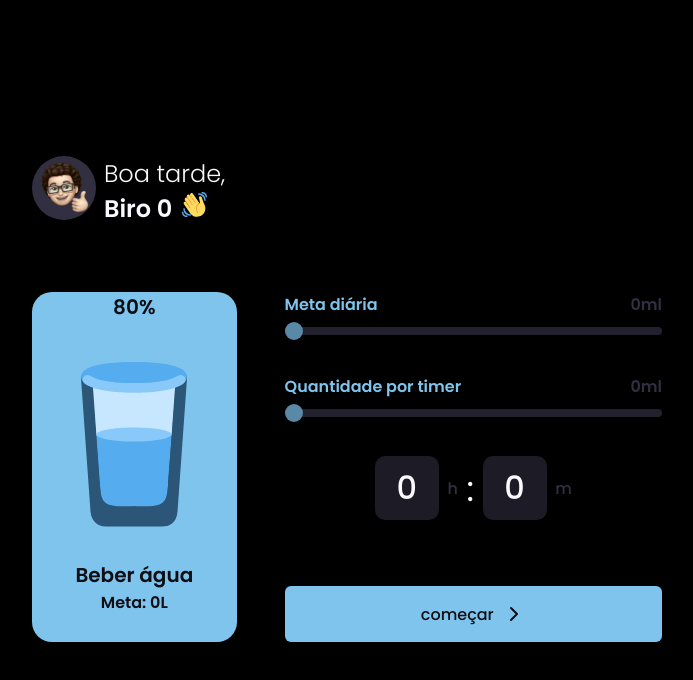
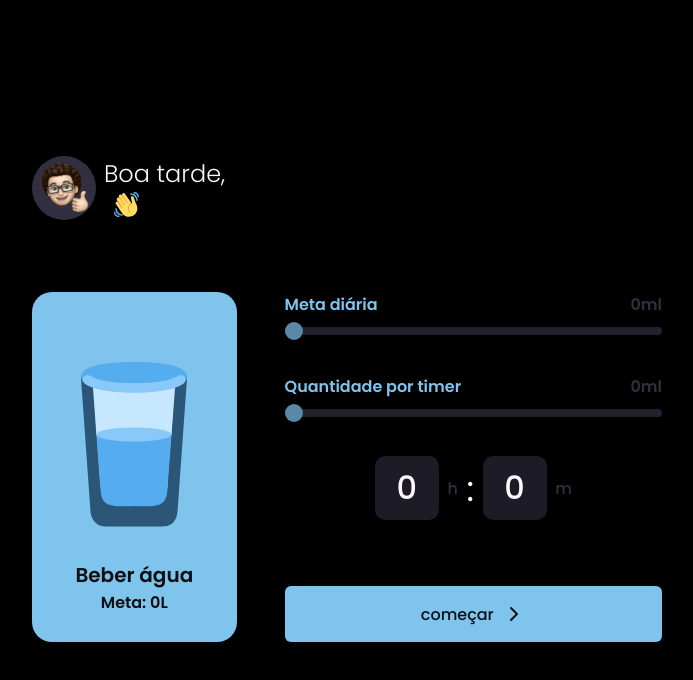
Before and after one commit to acferlucas/water-reminder, a React (Vite) app: page / in a window 1280 px wide. Shown: the top 680 px of the page, without its empty margins (293-986 px from the left). Built offline with nearby package versions, Linux system fonts and the light colour scheme; the HTML template or start-up script is replaced by a standard one.

Commit message:
boraCodar Complete

```diff
--- a/src/App.tsx
+++ b/src/App.tsx
@@ -1,7 +1,5 @@
-import iconImg from './assets/icon.svg'
-import acenoImg from './assets/emoji.svg'
 import { globalCss, styled } from './styles'
-import { ActionCard, Button, InputTimer, SliderInput, ReminderModal } from './components';
+import { ActionCard, Button, InputTimer, SliderInput, Header, Modal } from './components';
 import { ChevronRight } from 'lucide-react';
 import { useState } from 'react';
 
@@ -56,55 +54,34 @@ const Wrapper = styled('div', {
 
 })
 
-const Header = styled('header', {
-  height: '3.9375rem',
-  width: '12.1875rem',
-  display: 'flex',
-  gap: '0.5rem',
-
-  fontSize: '$md',
-  fontWeight: '$light',
-  color: '$gray-100',
-
-  img: {
-    height: '4rem',
-  },
-
-  span: {
-    width: '7.625rem',
-
-    p: {
-      img: {
-        marginLeft: '10px',
-        height: '1.5625rem',
-      }
-    }
-  },
-
-})
-
-
 function App() {
   globalStyles();
+
   const [openModal, setOpenModal] = useState(false)
   const [goal, setGoal] = useState(0)
   const [quantityPerTime, setQuantityPerTime] = useState(0)
   const [quantityPerTimeConsumed, setQuantityPerTimeConsumed] = useState(0);
 
-  const [tempoTimerHours, setTempoTimerHours] = useState(0);
-  const [tempoTimerMinutes, setTempoTimerMinutes] = useState(0);
+  const [timerHours, setTimerHours] = useState(0);
+  const [timerMinutes, setTimerMinutes] = useState(0);
+
+  const [isJobRunning, setIsJobRunning] = useState(false);
 
   function clearApplication() {
     setGoal(0)
     setQuantityPerTime(0)
     setQuantityPerTimeConsumed(0)
-    setTempoTimerHours(0)
-    setTempoTimerMinutes(0)
+    setTimerHours(0)
+    setTimerMinutes(0)
+
+    setIsJobRunning(false)
+
   }
 
   function handlerStart() {
-    alert('job is running...')
-    const totalTimeInMinutes = tempoTimerHours * 60 + tempoTimerMinutes;
+
+    setIsJobRunning(true)
+    const totalTimeInMinutes = timerHours * 60 + timerMinutes;
 
     try {
       if (!isNaN(goal) && !isNaN(quantityPerTime) && !isNaN(totalTimeInMinutes)) {
@@ -118,7 +95,6 @@ function App() {
 
         let quantityPerTimeConsumedCount = 0;
 
-        // Cria um timer para notificar o usuário a cada totalTimeInMinutes minutos.
         const timerInterval = setInterval(() => {
           if (quantityPerTimeConsumedCount < goal) {
             setQuantityPerTimeConsumed((prevQuantity) => prevQuantity + quantityPerTime);
@@ -130,7 +106,7 @@ function App() {
             clearApplication()
             alert('Meta atingida! Não é mais necessário beber água.');
           }
-        }, 1000); //totalTimeInMinutes * 60000
+        }, 3000); //totalTimeInMinutes * 60000
 
       } else {
         throw new Error('Some parameters are required and are not provided');
@@ -145,17 +121,9 @@ function App() {
   return (
     <main>
       <Wrapper>
-        <Header>
-          <img src={iconImg} alt="avatar" />
-          <span>
-            <p>
-              Boa tarde, <strong>Biro {quantityPerTimeConsumed}</strong>
-              <img src={acenoImg} alt="aceno" />
-            </p>
-          </span>
-        </Header>
+       <Header />
         <div>
-          <ActionCard goal={goal} />
+          <ActionCard goal={goal} quantityPerTimeConsumed={quantityPerTimeConsumed} cardImage='water'  />
           <section>
 
             <SliderInput
@@ -169,14 +137,15 @@ function App() {
               goal={quantityPerTime}
               handlerChangeGoal={setQuantityPerTime}
             />
+
             <InputTimer
-              tempoTimerHours={tempoTimerHours}
-              tempoTimerMinutes={tempoTimerMinutes}
-              handlerChangeHours={setTempoTimerHours}
-              handlerChangeMinutes={setTempoTimerMinutes}
+              timerHours={timerHours}
+              timerMinutes={timerMinutes}
+              handlerChangeHours={setTimerHours}
+              handlerChangeMinutes={setTimerMinutes}
             />
 
-            <Button onClick={handlerStart} >
+            <Button onClick={handlerStart} disabled={isJobRunning} >
               começar
               <ChevronRight />
             </Button>
@@ -184,15 +153,10 @@ function App() {
           </section>
         </div>
       </Wrapper>
-      {
-        openModal && (
-          <ReminderModal.layout>
-            <ReminderModal.button handlerButtonClicked={() => setOpenModal(!openModal)} />
-            <ReminderModal.image type='water' />
-            <ReminderModal.text text='lembrete para beber água' />
-          </ReminderModal.layout>
-        )
-      }
+      <Modal
+        isOpen={openModal}
+        onClose={() => setOpenModal(!openModal)}
+      />
     </main>
   )
 }
--- a/src/components/Button/index.tsx
+++ b/src/components/Button/index.tsx
@@ -18,6 +18,10 @@ export const Button = styled('button', {
     backgroundColor: '$blue-dark',
     cursor: 'pointer',
   },
+  '&:disabled': {
+    backgroundColor: '$blue-dark',
+    cursor: 'default',
+  },
   svg: {
     width: '24px',
     height: '24px'
--- /dev/null
+++ b/src/components/Header/index.tsx
@@ -0,0 +1,44 @@
+import iconImg from '../../assets/icon.svg'
+import acenoImg from '../../assets/emoji.svg'
+import { styled } from "../../styles"
+
+const HeaderWrapper = styled('header', {
+  height: '3.9375rem',
+  width: '12.1875rem',
+  display: 'flex',
+  gap: '0.5rem',
+
+  fontSize: '$md',
+  fontWeight: '$light',
+  color: '$gray-100',
+
+  img: {
+    height: '4rem',
+  },
+
+  span: {
+    width: '7.625rem',
+
+    p: {
+      img: {
+        marginLeft: '10px',
+        height: '1.5625rem',
+      }
+    }
+  },
+
+})
+
+export default function Header() {
+  return (
+      <HeaderWrapper>
+      <img src={iconImg} alt="avatar" />
+      <span>
+        <p>
+          Boa tarde,
+          <img src={acenoImg} alt="aceno" />
+        </p>
+      </span>
+    </HeaderWrapper>
+  )
+}
--- /dev/null
+++ b/src/components/Modal/index.tsx
@@ -0,0 +1,20 @@
+import { ReminderModal } from "..";
+
+type ModalProps = {
+  isOpen: boolean;
+  onClose: () => void
+}
+
+export default function Modal({ isOpen, onClose }: ModalProps) {
+  if(!isOpen) {
+    return null;
+  }
+
+  return (
+    <ReminderModal.layout>
+      <ReminderModal.button handlerButtonClicked={onClose} />
+      <ReminderModal.image type='water' />
+      <ReminderModal.text text='lembrete para beber água' />
+    </ReminderModal.layout>
+  )
+}
--- a/src/components/ReminderModal/ReminderModalLayout.tsx
+++ b/src/components/ReminderModal/ReminderModalLayout.tsx
@@ -1,11 +1,13 @@
 import { PropsWithChildren } from 'react'
-import { ModalBox } from './styles'
+import { ModalBox, ModalOverlay } from './styles'
 
 
 export function ReminderModalLayout({ children }: PropsWithChildren) {
   return (
-    <ModalBox>
-      {children}
-    </ModalBox>
+    <ModalOverlay>
+      <ModalBox>
+        {children}
+      </ModalBox>
+    </ModalOverlay>
   )
 }
--- a/src/components/ReminderModal/styles.tsx
+++ b/src/components/ReminderModal/styles.tsx
@@ -1,7 +1,21 @@
 import { styled } from "../../styles";
 
+export const ModalOverlay = styled('div', {
+  position: 'fixed',
+  top: '0',
+  left: '0',
+  width: '100%',
+  height: '100%',
+  background: 'rgba(0, 0, 0, 0.5)',
+  zIndex: '999'
+})
 
 export const ModalBox = styled('div', {
+  position: 'fixed',
+  top: '50%',
+  left: '50%',
+  transform: 'translate(-50%, -50%)',
+
   width: '18.6875rem',
   height: '15.875rem',
   background: '$gray-400',
@@ -10,8 +24,10 @@ export const ModalBox = styled('div', {
   display: 'flex',
   flexDirection: 'column',
   alignItems: 'center',
+  textAlign: 'center',
+  zIndex: '1000',
 
-  textAlign: 'center',
+
 
   h1: {
     marginTop: '1rem',
--- a/src/components/actionCard/index.tsx
+++ b/src/components/actionCard/index.tsx
@@ -1,4 +1,3 @@
-import { useState } from 'react'
 import WaterImg from '../../assets/agua.svg'
 import AlongarImg from '../../assets/alongar.svg'
 import { Card, CardImage } from './styles'
@@ -10,14 +9,16 @@ const imageSrc = {
 
 type ActionCardProps = {
   goal: number
+  quantityPerTimeConsumed: number
+  cardImage: 'water'| 'exercise'
 }
 
 
-export default function ActionCard({ goal }:ActionCardProps) {
-  const [cardImage, setCardImage] = useState<'water'| 'exercise'>('water')
+export default function ActionCard({ goal, cardImage, quantityPerTimeConsumed }:ActionCardProps) {
+  const percentageAchieved = (quantityPerTimeConsumed / goal) * 100;
   return (
     <Card>
-     <p>80%</p>
+      <p>{!isNaN(percentageAchieved) ? `${percentageAchieved.toFixed(1)}%` : ''}</p>
       <CardImage src={imageSrc[cardImage]} />
       <span>
         <h1>Beber água</h1>
--- a/src/components/actionCard/styles.tsx
+++ b/src/components/actionCard/styles.tsx
@@ -13,6 +13,7 @@ export const Card = styled('div', {
   textAlign: 'center',
 
   p: {
+    height: '30px',
     fontSize: '$sm-m',
     fontWeight: 'bold'
   },
--- a/src/components/index.tsx
+++ b/src/components/index.tsx
@@ -1,9 +1,13 @@
+import Header from "./Header";
+import Modal from "./Modal";
+import SliderInput from "./SliderInput";
+import InputTimer from "./inputTimer";
 import ActionCard from "./actionCard";
+
 import { Button } from "./Button";
-import  { ReminderModal } from './ReminderModal'
+import { ReminderModal } from './ReminderModal'
 import { Input } from "./Input";
 import { Slider } from './Slider'
-import SliderInput from "./SliderInput";
-import InputTimer from "./inputTimer";
 
-export { ActionCard, Button, ReminderModal, Input,InputTimer, Slider, SliderInput }
+
+export { ActionCard, Button, ReminderModal, Input,InputTimer, Slider, SliderInput, Header, Modal }
--- a/src/components/inputTimer/index.tsx
+++ b/src/components/inputTimer/index.tsx
@@ -2,19 +2,19 @@ import { Input } from "..";
 import { InputTimerWrapper } from "./styles";
 
 type InputTimerProps = {
-  tempoTimerHours: number;
-  tempoTimerMinutes: number;
+  timerHours: number;
+  timerMinutes: number;
   handlerChangeHours: (value: React.SetStateAction<number>) => void
   handlerChangeMinutes: (value: React.SetStateAction<number>) => void
 }
 
-export default function InputTimer({ handlerChangeHours, handlerChangeMinutes,  tempoTimerHours, tempoTimerMinutes }: InputTimerProps) {
+export default function InputTimer({ handlerChangeHours, handlerChangeMinutes,  timerHours, timerMinutes }: InputTimerProps) {
   return (
     <InputTimerWrapper>
       <Input
         type="text"
         placeholder="00"
-        value={tempoTimerHours}
+        value={timerHours}
         onChange={e => handlerChangeHours(Number(e.target.value))}
       />
       <p>h</p>
@@ -24,7 +24,7 @@ export default function InputTimer({ handlerChangeHours, handlerChangeMinutes,
         placeholder="00"
         min="0"
         max="60"
-        value={tempoTimerMinutes}
+        value={timerMinutes}
         onChange={e => handlerChangeMinutes(Number(e.target.value))}
         />
       <p>m</p>
```
